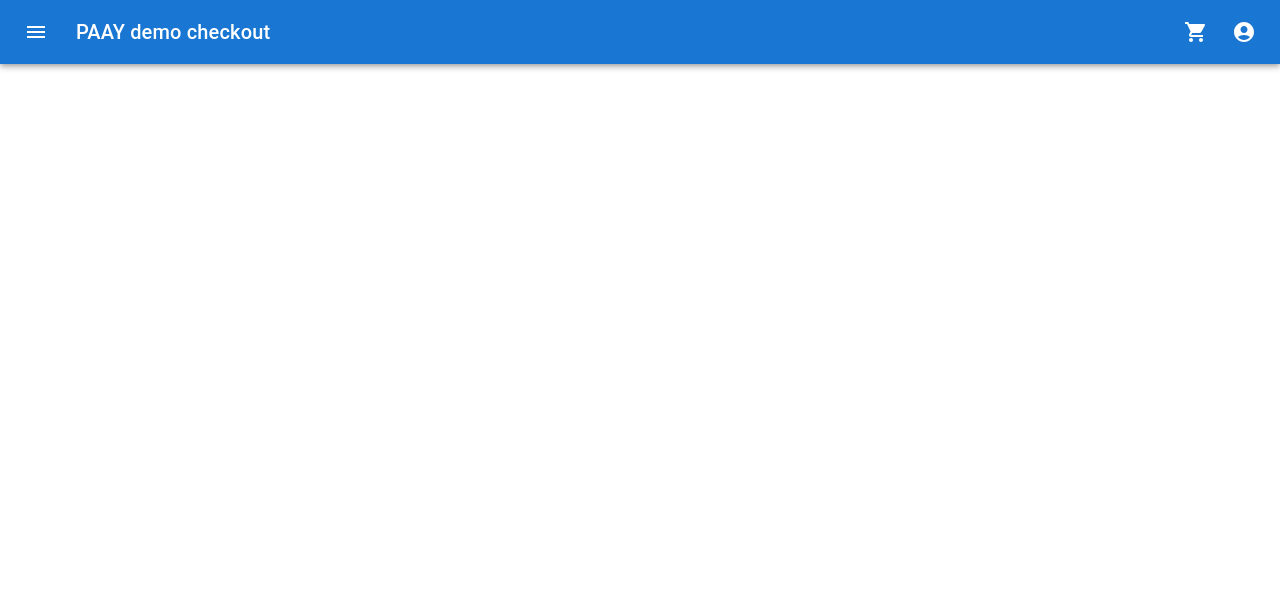
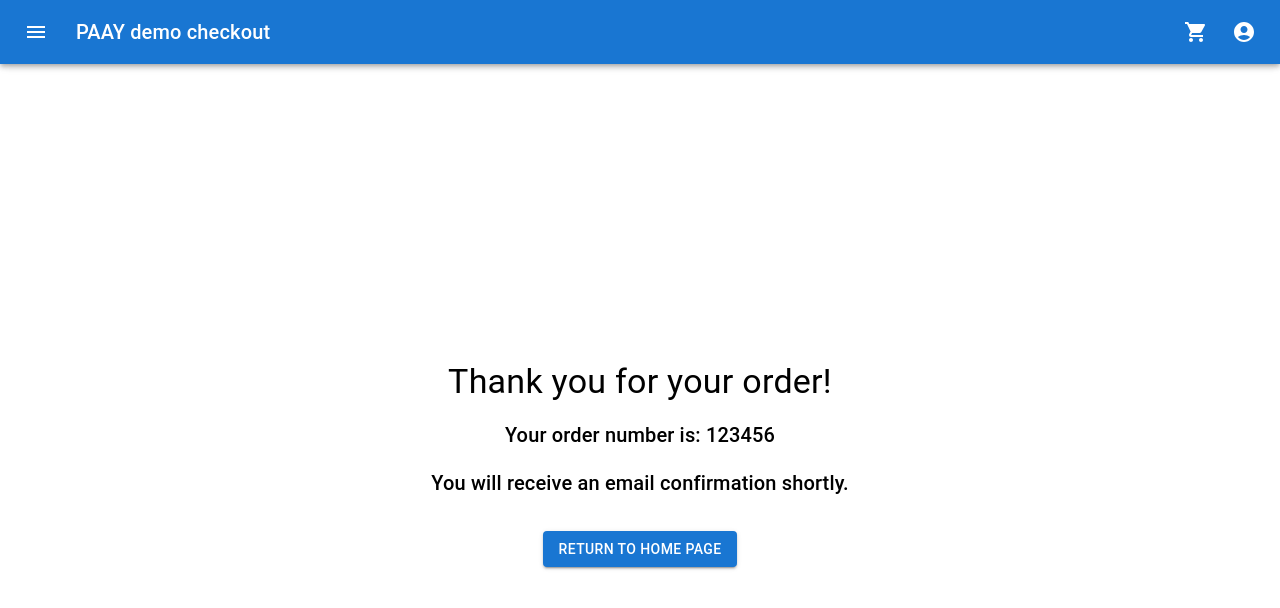
Before and after one commit to EphraimB/react-paay-demo-checkout, a React (Create React App) app in the folder client/: page /confirmation in a window 1280 px wide. Shown: the top 608 px of the page. Built offline with nearby package versions, Linux system fonts and the light colour scheme; no server answers.

Commit message:
Confirmation page after checkout.

```diff
--- a/client/src/App.js
+++ b/client/src/App.js
@@ -4,6 +4,7 @@ import { Routes, Route } from "react-router-dom"
 import HomePage from "./pages/HomePage/HomePage";
 import CartPage from './pages/CartPage/CartPage';
 import CheckoutPage from './pages/CheckoutPage/CheckoutPage';
+import ConfirmationPage from './pages/ConfirmationPage/ConfirmationPage';
 import AppBar from './components/AppBar/AppBar';
 import NavDrawer from './components/NavDrawer/NavDrawer';
 import Alert from '@mui/material/Alert';
@@ -81,6 +82,8 @@ function App() {
         <Route path="/" element={<HomePage isAdmin={isAdmin} itemsRefetch={itemsRefetch} setOpenSnackbar={setOpenSnackbar} setSnackbarMessage={setSnackbarMessage} />} />
         <Route path="/cart" element={<CartPage itemsRefetch={itemsRefetch} itemsCount={itemsCount} items={items} totalPrice={totalPrice} setOpenSnackbar={setOpenSnackbar} setSnackbarMessage={setSnackbarMessage} />} />
         <Route path="/checkout" element={<CheckoutPage items={items} totalPrice={totalPrice} itemsCount={itemsCount} />} />
+        <Route path="/confirmation" element={<ConfirmationPage />} />
+        <Route path="*" element={<h1>404</h1>} />
       </Routes>
       <Snackbar
         open={openSnackbar}
--- a/client/src/pages/CheckoutPage/CheckoutPage.js
+++ b/client/src/pages/CheckoutPage/CheckoutPage.js
@@ -14,6 +14,7 @@ import Select from '@mui/material/Select';
 import MenuItem from '@mui/material/MenuItem';
 import PaidIcon from '@mui/icons-material/Paid';
 import Fab from '@mui/material/Fab';
+import { useNavigate } from "react-router-dom";
 import {
     useCheckoutMutation
 } from "../../features/api/apiSlice";
@@ -39,6 +40,8 @@ export default function CheckoutPage({ items, totalPrice, itemsCount }) {
     const [shippingCountry, setShippingCountry] = useState('');
     const [shippingState, setShippingState] = useState('');
     const [shippingZip, setShippingZip] = useState('');
+
+    const navigate = useNavigate();
 
     const [checkout] = useCheckoutMutation();
 
@@ -196,6 +199,7 @@ export default function CheckoutPage({ items, totalPrice, itemsCount }) {
 
     const handlePay = () => {
         checkout(data);
+        navigate('/confirmation');
     }
 
     return (
--- /dev/null
+++ b/client/src/pages/ConfirmationPage/ConfirmationPage.js
@@ -0,0 +1,30 @@
+import React from 'react';
+import Box from '@mui/material/Box';
+import Typography from '@mui/material/Typography';
+import Button from '@mui/material/Button';
+import { useNavigate } from "react-router-dom";
+
+export default function ConfirmationPage() {
+    const navigate = useNavigate();
+
+    const handleHomeButton = () => {
+        navigate('/');
+    }
+
+    return (
+        <Box sx={{ display: 'flex', justifyContent: 'center', alignItems: 'center', height: '100vh', flexDirection: 'column' }}>
+            <Typography variant="h4" sx={{ mb: 2 }}>
+                Thank you for your order!
+            </Typography>
+            <Typography variant="h6" sx={{ mb: 2 }}>
+                Your order number is: 123456
+            </Typography>
+            <Typography variant="h6" sx={{ mb: 2 }}>
+                You will receive an email confirmation shortly.
+            </Typography>
+            <Button variant="contained" onClick={handleHomeButton} sx={{ mt: 2 }}>
+                Return to Home Page
+            </Button>
+        </Box>
+    )
+}
```
